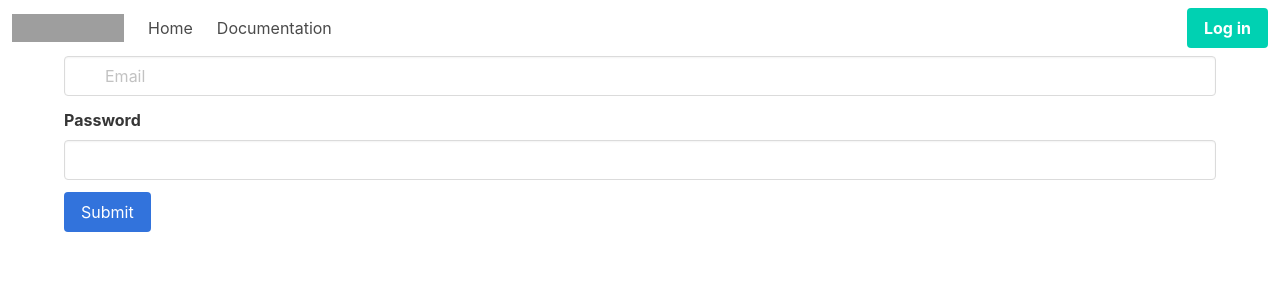
After one commit to rakhmax/tagan-it-jobs, a Flask app: page /signin in a window 1280 px wide. The commit adds this page. Shown: the top 300 px of the page. Run offline with Flask 2, Linux system fonts and the light colour scheme; grey boxes are pictures that could not be loaded.

Commit message:
Implement logging in

```diff
--- a/app/api/__init__.py
+++ b/app/api/__init__.py
@@ -1 +1,2 @@
 from . import signup
+from . import login
--- a/app/app.py
+++ b/app/app.py
@@ -1,7 +1,10 @@
 from . import app
 from . import views
 from . import db
+import os
 from .api import __init__
+
+app.config['SECRET_KEY'] = os.urandom(12)
 
 if __name__ == "__main__":
     app.run()
--- a/app/templates/base.html
+++ b/app/templates/base.html
@@ -10,6 +10,47 @@
     <link rel="stylesheet" href="{{ url_for('static', filename='css/style.css')}}">
 </head>
 <body>
+    <nav class="navbar" role="navigation" aria-label="main navigation">
+        <div class="navbar-brand">
+            <a class="navbar-item" href="https://bulma.io">
+                <img src="https://bulma.io/images/bulma-logo.png" width="112" height="28">
+            </a>
+            <a role="button" class="navbar-burger burger" aria-label="menu" aria-expanded="false" data-target="navbarBasicExample">
+                <span aria-hidden="true"></span>
+                <span aria-hidden="true"></span>
+                <span aria-hidden="true"></span>
+            </a>
+        </div>
+        <div id="navbarBasicExample" class="navbar-menu">
+            <div class="navbar-start">
+                <a class="navbar-item">Home</a>
+                <a class="navbar-item">Documentation</a>
+            </div>
+            {% if name %}
+            <div class="navbar-end">
+                <div class="navbar-item has-dropdown is-hoverable">
+                    <a class="navbar-link">{{name}}</a>
+                    <div class="navbar-dropdown">
+                        <a class="navbar-item">About</a>
+                        <a class="navbar-item">Jobs</a>
+                        <a class="navbar-item">Contact</a>
+                        <hr class="navbar-divider">
+                        <a class="navbar-item">Log out</a>
+                    </div>
+                </div>
+            </div>
+            {% endif %}
+            {% if not session.get('is_logged_in') %}
+            <div class="navbar-end">
+                <div class="navbar-item">
+                    <div class="buttons">
+                        <a class="button is-primary" href="{{ url_for('signin') }}"><strong>Log in</strong></a>
+                    </div>
+                </div>
+            </div>
+            {% endif %}
+        </div>
+    </nav>
     {% block content %}{% endblock %}
 </body>
 </html>
--- /dev/null
+++ b/app/templates/dashboard.html
@@ -0,0 +1,5 @@
+{% extends 'base.html' %}
+{% block content %}
+<h1>Dashboard</h1>
+<p>Hello, {{name}}</p>
+{% endblock %}
--- a/app/templates/index.html
+++ b/app/templates/index.html
@@ -1,4 +1,4 @@
-{% extends "base.html" %}
+{% extends 'base.html' %}
 {% block content %}
     <h1>Hi, {{name}}!</h1>
     <button id="getData">Get data</button>
--- /dev/null
+++ b/app/templates/signin.html
@@ -0,0 +1,50 @@
+{% extends "base.html" %}
+{% block content %}
+<section class="container">
+    <form id="signinForm" method="POST">
+        <div class="field email">
+            <p class="control has-icons-left has-icons-right">
+                <input class="input" name="email" type="email" placeholder="Email">
+                <span class="icon is-small is-left">
+                    <i class="fas fa-envelope"></i>
+                </span>
+            </p>
+        </div>
+        <div class="field password">
+            <label class="label" for="password">Password</label>
+            <div class="control">
+                <input class="input" type="password" name="password" id="password" required>
+            </div>
+        </div>
+        <div class="field is-grouped">
+            <div class="control">
+                <button class="button is-link" type="submit">Submit</button>
+            </div>
+        </div>
+    </form>
+</section>
+
+<script>
+    signinForm.addEventListener("submit", async (e) => {
+        e.preventDefault()
+
+        try {
+            let response = await fetch('/api/signin', { method: 'POST', body: new FormData(signinForm) })
+            let data = await response.json()
+
+            if (response.status === 422) {
+                document.querySelector('.email')
+                    .insertAdjacentHTML('beforeend', `<p class="help is-danger">${data.msg}</p>`)
+                return
+            } else if (response.status !== 200) {
+                console.log(`Looks like there was a problem. Status code: ${response.status}`)
+                return
+            } else {
+                location.href = '/dashboard'
+            }
+        } catch(err) {
+            console.error(err)
+        }
+    })
+</script>
+{% endblock %}
--- a/app/views.py
+++ b/app/views.py
@@ -1,10 +1,39 @@
-from flask import render_template
+from flask import render_template, session, redirect
 from . import app
+from . import db
+
+def get_user():
+    select_query = f'SELECT firstname, lastname FROM users WHERE id={session.get("is_logged_in")}'
+
+    db.cursor.execute(select_query)
+    user = db.cursor.fetchone()
+    return f'{user[0]} {user[1]}'
 
 @app.route('/')
 def home():
-    return render_template('index.html', name = 'Max')
+    user = None
+
+    if session.get('is_logged_in'):
+        user = get_user()
+
+    return render_template('index.html', name = user)
 
 @app.route('/signup')
 def signup():
-    return render_template('signup.html')
+    return render_template('signup.html', title = 'Sign up')
+
+@app.route('/signin')
+def signin():
+    if session.get('is_logged_in'):
+        return redirect('/dashboard')
+
+    return render_template('signin.html', title = 'Sign in')
+
+@app.route('/dashboard')
+def dashboard():
+    if not session.get('is_logged_in'):
+        return redirect('/signin')
+
+    user = get_user()
+
+    return render_template('dashboard.html', title = 'Dashboard', name = user)
```
Also changed, not shown: app/api/login.py (added, +21 -0 lines), app/api/signup.py (+15 -11 lines), app/db.py (+15 -3 lines), app/templates/signup.html (+36 -9 lines), db.sql (added, +12 -0 lines), app/api/logout.py (added), app/static/js/navigation.js (added), 3 other files.
